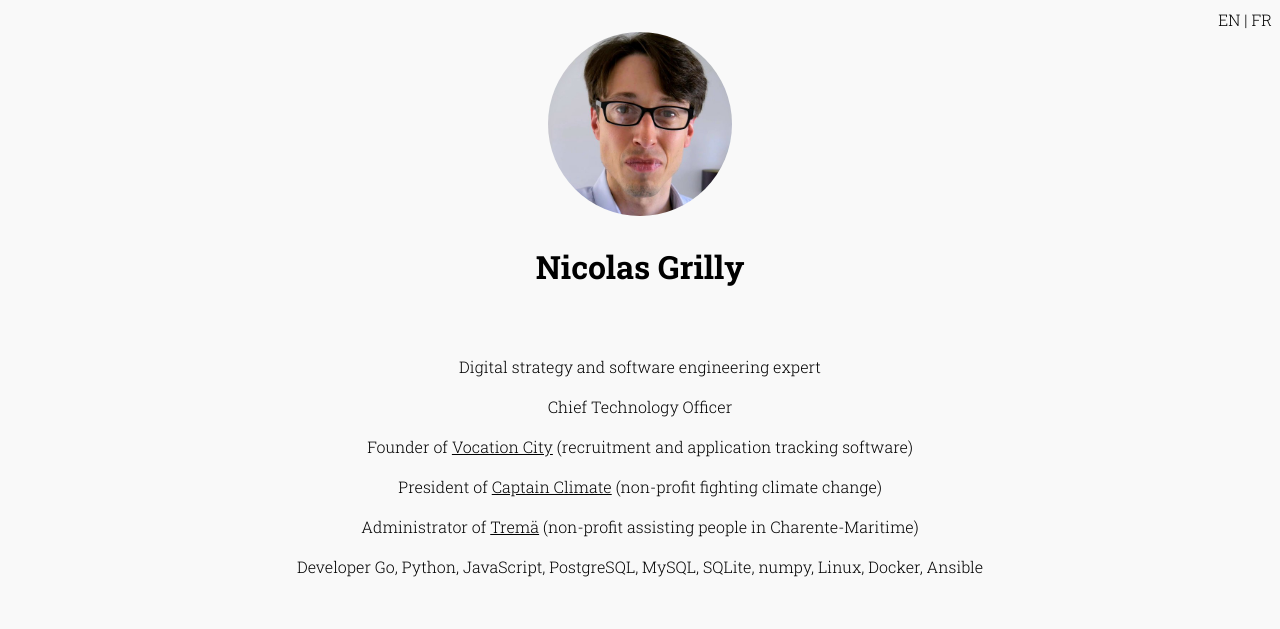
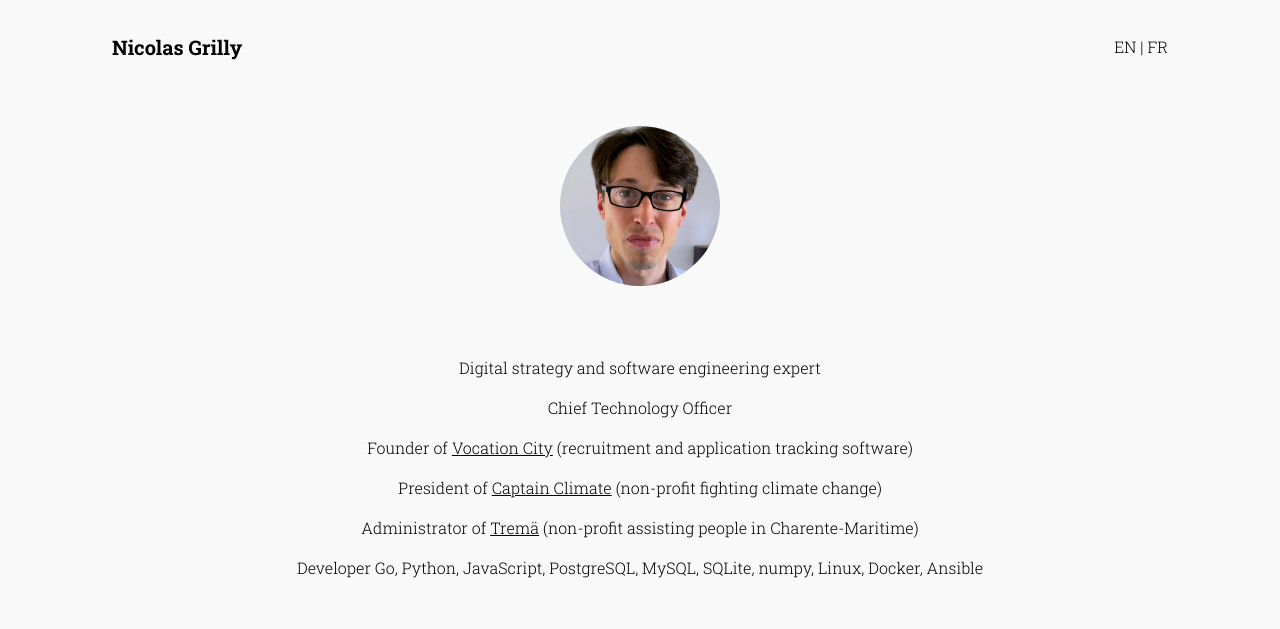
Before and after one commit to ngrilly/www.grilly.com, a plain HTML site: page public/en/index.html in a window 1280 px wide. Shown: the top 629 px of the page. Drawn offline with Linux system fonts and the light colour scheme.

Commit message:
Improve layout

```diff
--- a/public/en/index.html
+++ b/public/en/index.html
@@ -15,12 +15,16 @@
         <link rel="stylesheet" href="../main.css">
     </head>
     <body>
-        <ul class="list-reset languages">
-            <li><a href="/en/">EN</a></li>
-            <li><a href="/fr/">FR</a></li>
-        </ul>
-        <img class="w-1/4 rounded-full" src="../photo.jpg">
-        <h1>Nicolas Grilly</h1>
+        <header class="flex items-center my-8">
+            <div class="logo">Nicolas Grilly</div>
+            <ul class="list-reset languages">
+                <li><a href="/en/">EN</a></li>
+                <li><a href="/fr/">FR</a></li>
+            </ul>
+        </header>
+        <div class="my-16">
+            <img class="photo rounded-full" src="../photo.jpg">
+        </div>
         <ul class="list-reset my-16">
             <li class="my-4">Digital strategy and software engineering expert</li>
             <li class="my-4">Chief Technology Officer</li>
--- a/public/main.css
+++ b/public/main.css
@@ -26,13 +26,14 @@ a {
     color: #fff;
 }
 
-.w-1\/4 {
-    width: 25%;
-}
-
 .my-4 {
     margin-top: 1rem;
     margin-bottom: 1rem;
+}
+
+.my-8 {
+    margin-top: 2rem;
+    margin-bottom: 2rem;
 }
 
 .my-16 {
@@ -49,6 +50,14 @@ a {
     border-radius: 50%;
 }
 
+.flex {
+    display: flex;
+}
+
+.items-center {
+    align-items: center;
+}
+
 /* www.grilly.com */
 
 body {
@@ -57,17 +66,26 @@ body {
     line-height: 1.5;
     background: #f9f9f9;
     margin: auto;
-    padding: 2rem;
-    max-width: 50rem;
+    padding-left: 2rem;
+    padding-right: 2rem;
+    width: 70rem;
+    max-width: 95%;
     text-align: center;
 }
 
+.logo {
+    font-weight: 700;
+    font-size: 1.25rem;
+}
+
+.photo {
+    width: 50%;
+    max-width: 10rem;
+}
+
 .languages {
-    position: absolute;
-    top: 0;
-    right: 0;
     margin: 0;
-    padding: 0.5rem;
+    margin-left: auto;
 }
 
 .languages li {
```
Also changed, not shown: public/fr/index.html (+10 -6 lines).
